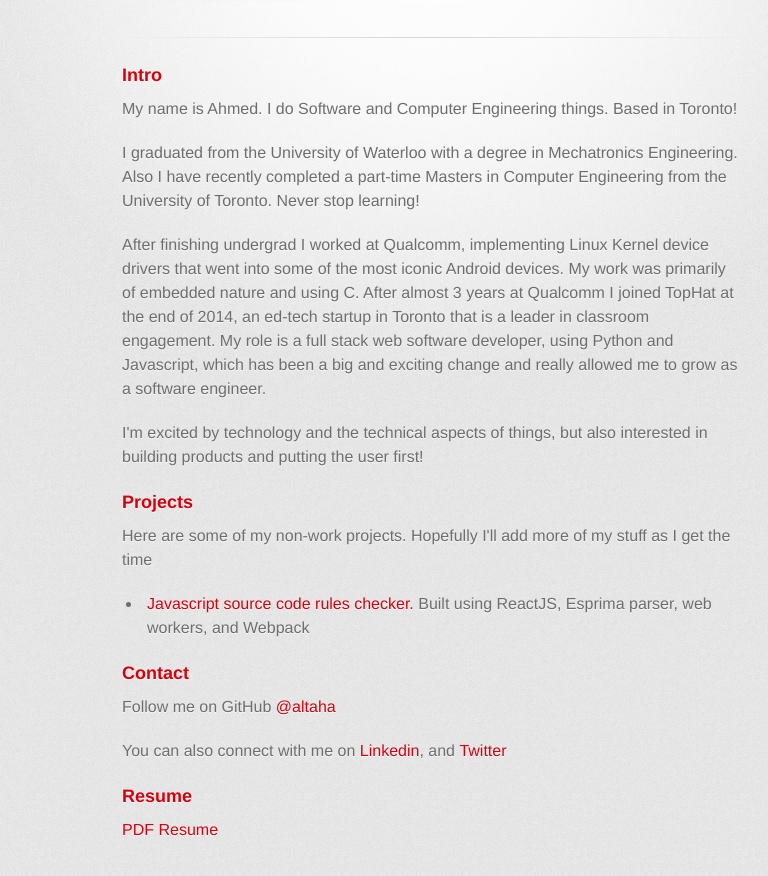
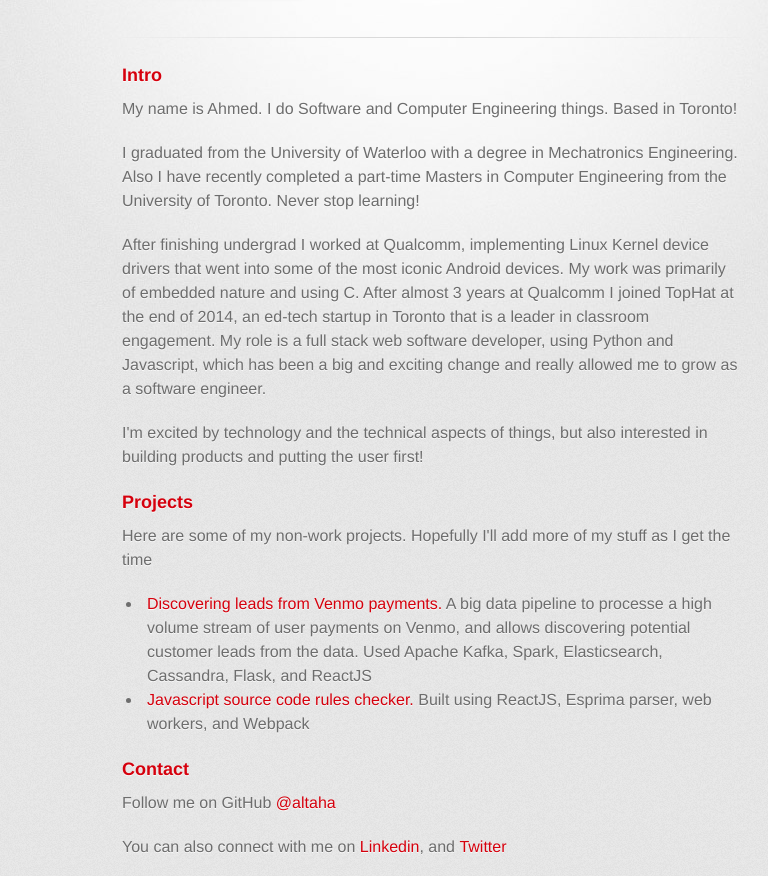
Before and after one commit to altaha/altaha.github.io, a plain HTML site: page index.html in a window 1280 px wide. Shown: the part 209-1085 px from the top of the page, without its empty margins (208-976 px from the left). Drawn offline with Linux system fonts and the light colour scheme; a web font is replaced by a local one.

Commit message:
Add link to Mo Leads project

```diff
--- a/index.html
+++ b/index.html
@@ -46,6 +46,7 @@
 <p>Here are some of my non-work projects. Hopefully I'll add more of my stuff as I get the time</p>
 
 <ul>
+    <li><a href="http://www.moleads.altaha.me" target="_blank">Discovering leads from Venmo payments.</a> A big data pipeline to processe a high volume stream of user payments on Venmo, and allows discovering potential customer leads from the data. Used Apache Kafka, Spark, Elasticsearch, Cassandra, Flask, and ReactJS</li>
     <li><a href="projects/js_code_checker/index.html">Javascript source code rules checker.</a> Built using ReactJS, Esprima parser, web workers, and Webpack</li>
 </ul>
 
```
